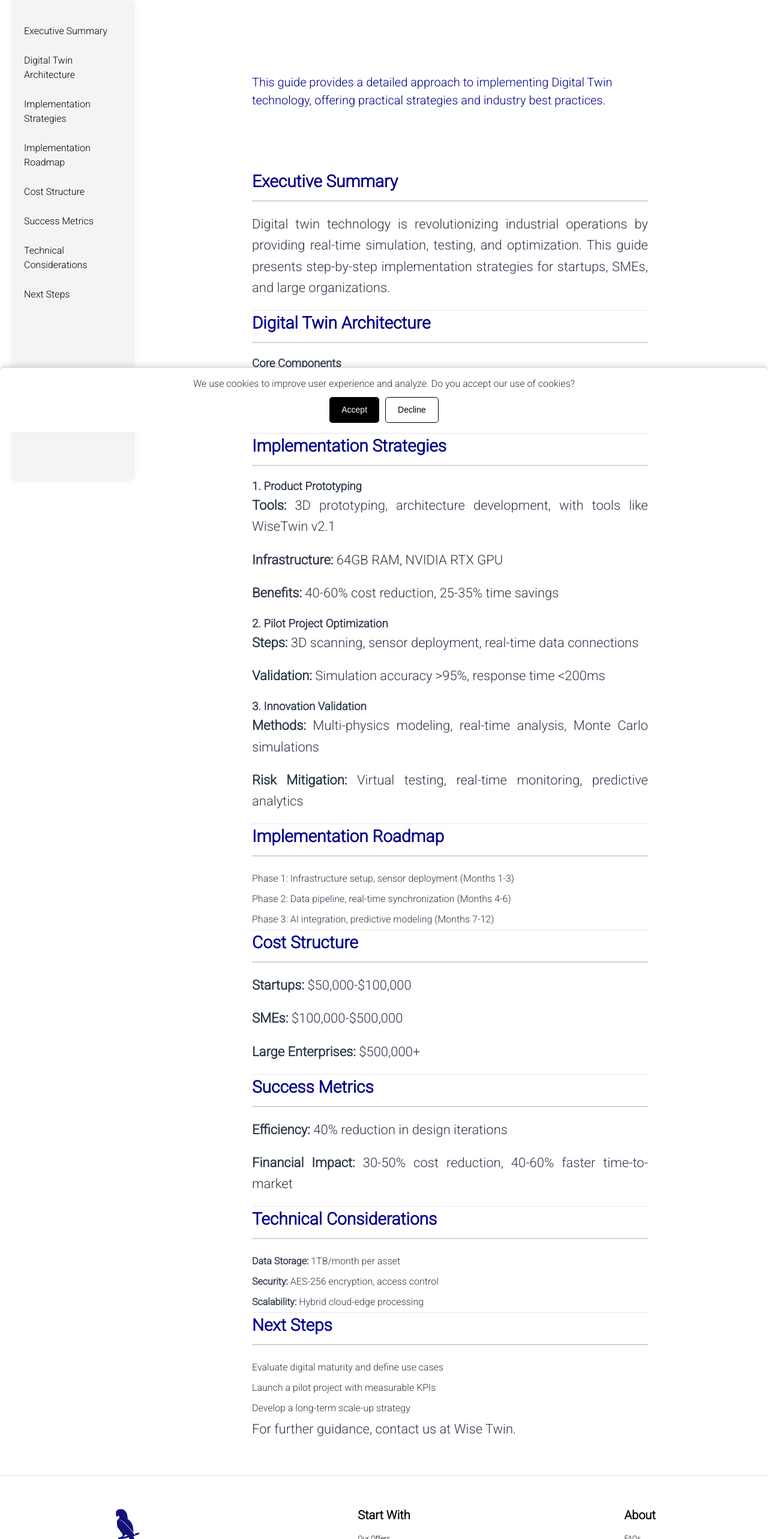
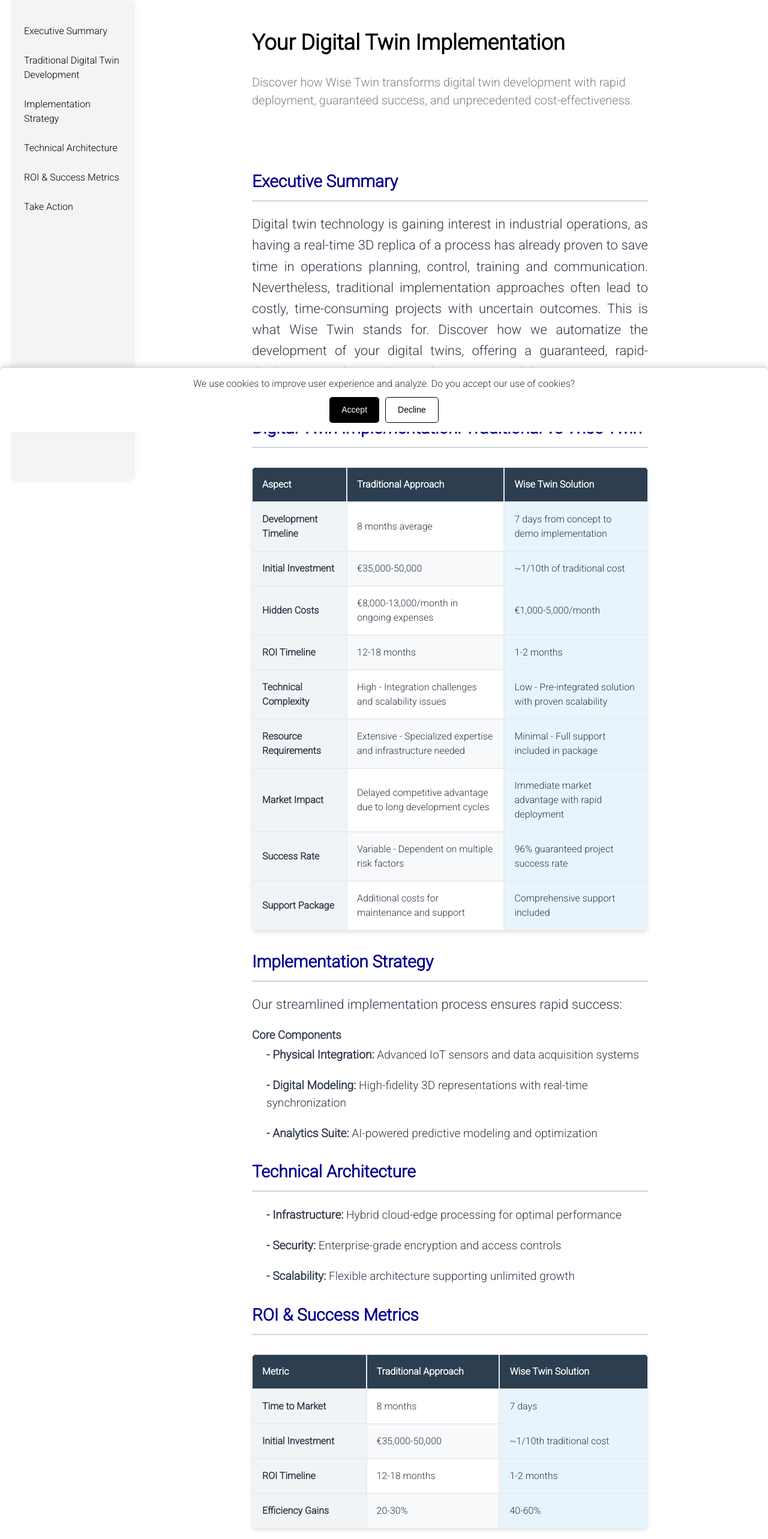
Before and after one commit to ManoelDaPonte/wisetwin-web-front, a Next.js app: page /ressources/blog/how-to-implement-a-digital-twin in a window 1280 px wide. Shown: the part 80-2646 px from the top of the page at 60% size. Built offline with nearby package versions, Linux system fonts and the light colour scheme.

Commit message:
article update

```diff
--- a/app/ressources/blog/how-to-implement-a-digital-twin/page.jsx
+++ b/app/ressources/blog/how-to-implement-a-digital-twin/page.jsx
@@ -1,13 +1,11 @@
 import styles from "@/styles/common/articles.module.css";
 
 export const metadata = {
-	title: "Wise Twin | Digital Twin Implementation Guide",
-	description:
-		"A practical guide to implementing Digital Twin technology in Industry 4.0",
-	keywords:
-		"digital twin, industry 4.0, simulation, predictive maintenance, IoT",
+	title: "Wise Twin | Comprehensive Digital Twin Implementation & Cost Guide",
+	description: "A complete guide to digital twin implementation, highlighting Wise Twin's revolutionary approach to cost-effective and rapid deployment",
+	keywords: "digital twin, cost analysis, implementation, industry 4.0, simulation, IoT, Wise Twin, rapid deployment",
 	url: "https://www.wisetwin.eu/ressources/blog/how-to-implement-a-digital-twin",
-	image: "https://www.wisetwin.eu/public/image/png/TS_logo-d6e6f57d.png",
+	image: "https://www.wisetwin.eu/public/image/png/TS_logo-d6e6f57d.png"
 };
 
 export default function Page() {
@@ -16,190 +14,139 @@
 			<div className={styles.sidebar}>
 				<nav>
 					<ul>
-						<li>
-							<a href="#introduction">Executive Summary</a>
-						</li>
-						<li>
-							<a href="#architecture">
-								Digital Twin Architecture
-							</a>
-						</li>
-						<li>
-							<a href="#use-cases">Implementation Strategies</a>
-						</li>
-						<li>
-							<a href="#roadmap">Implementation Roadmap</a>
-						</li>
-						<li>
-							<a href="#cost-structure">Cost Structure</a>
-						</li>
-						<li>
-							<a href="#metrics">Success Metrics</a>
-						</li>
-						<li>
-							<a href="#scale-up">Technical Considerations</a>
-						</li>
-						<li>
-							<a href="#conclusion">Next Steps</a>
-						</li>
+						<li><a href="#introduction">Executive Summary</a></li>
+						<li><a href="#comparision">Traditional Digital Twin Development</a></li>
+						<li><a href="#implementation">Implementation Strategy</a></li>
+						<li><a href="#architecture">Technical Architecture</a></li>
+						<li><a href="#roi">ROI & Success Metrics</a></li>
+						<li><a href="#next-steps">Take Action</a></li>
 					</ul>
 				</nav>
 			</div>
 			<div className={styles.mainContent}>
 				<header className={styles.header}>
-					<h1 className={styles.title}>
-						Digital Twin Implementation Guide
-					</h1>
-					<p className={styles.subtitle}>
-						This guide provides a detailed approach to implementing
-						Digital Twin technology, offering practical strategies
-						and industry best practices.
-					</p>
+					<h1 className={styles.title}>Your Digital Twin Implementation</h1>
+					<p className={styles.subtitle}>Discover how Wise Twin transforms digital twin development with rapid deployment, guaranteed success, and unprecedented cost-effectiveness.</p>
 				</header>
 				<article className={styles.article}>
-					<h2 id="introduction" className={styles.sectionTitle}>
-						Executive Summary
-					</h2>
-					<p className={styles.paragraph}>
-						Digital twin technology is revolutionizing industrial
-						operations by providing real-time simulation, testing,
-						and optimization. This guide presents step-by-step
-						implementation strategies for startups, SMEs, and large
-						organizations.
-					</p>
-					<hr />
-					<h2 id="architecture" className={styles.sectionTitle}>
-						Digital Twin Architecture
-					</h2>
+					<h2 id="introduction" className={styles.sectionTitle}>Executive Summary</h2>
+					<p className={styles.paragraph}>Digital twin technology is gaining interest in industrial operations, as having a real-time 3D replica of a process has already proven to save time in operations planning, control, training and communication. Nevertheless, traditional implementation approaches often lead to costly, time-consuming projects with uncertain outcomes. This is what Wise Twin stands for. Discover how we automatize the development of your digital twins, offering a guaranteed, rapid-deployment solution that reduces costs while ensuring project success.</p>
+
+					<h2 id="comparison" className={styles.sectionTitle}>Digital Twin Implementation: Traditional vs Wise Twin</h2>
+					<table border="1" cellPadding="8" className={styles.comparisonTable}>
+						<thead>
+							<tr>
+								<th>Aspect</th>
+								<th>Traditional Approach</th>
+								<th>Wise Twin Solution</th>
+							</tr>
+						</thead>
+						<tbody>
+							<tr>
+								<td><strong>Development Timeline</strong></td>
+								<td>8 months average</td>
+								<td>7 days from concept to demo implementation</td>
+							</tr>
+							<tr>
+								<td><strong>Initial Investment</strong></td>
+								<td>€35,000-50,000</td>
+								<td>~1/10th of traditional cost</td>
+							</tr>
+							<tr>
+								<td><strong>Hidden Costs</strong></td>
+								<td>€8,000-13,000/month in ongoing expenses</td>
+								<td>€1,000-5,000/month</td>
+							</tr>
+							<tr>
+								<td><strong>ROI Timeline</strong></td>
+								<td>12-18 months</td>
+								<td>1-2 months</td>
+							</tr>
+							<tr>
+								<td><strong>Technical Complexity</strong></td>
+								<td>High - Integration challenges and scalability issues</td>
+								<td>Low - Pre-integrated solution with proven scalability</td>
+							</tr>
+							<tr>
+								<td><strong>Resource Requirements</strong></td>
+								<td>Extensive - Specialized expertise and infrastructure needed</td>
+								<td>Minimal - Full support included in package</td>
+							</tr>
+							<tr>
+								<td><strong>Market Impact</strong></td>
+								<td>Delayed competitive advantage due to long development cycles</td>
+								<td>Immediate market advantage with rapid deployment</td>
+							</tr>
+							<tr>
+								<td><strong>Success Rate</strong></td>
+								<td>Variable - Dependent on multiple risk factors</td>
+								<td>96% guaranteed project success rate</td>
+							</tr>
+							<tr>
+								<td><strong>Support Package</strong></td>
+								<td>Additional costs for maintenance and support</td>
+								<td>Comprehensive support included</td>
+							</tr>
+						</tbody>
+					</table>
+
+					<h2 id="implementation" className={styles.sectionTitle}>Implementation Strategy</h2>
+					<p className={styles.paragraph}>Our streamlined implementation process ensures rapid success:</p>
 					<h3 className={styles.sectionSubTitle}>Core Components</h3>
 					<ul>
-						<li>
-							<strong>Physical Asset:</strong> IoT sensors,
-							actuators, data acquisition systems
-						</li>
-						<li>
-							<strong>Data Integration:</strong> OPC UA, MQTT,
-							REST APIs, data preprocessing
-						</li>
-						<li>
-							<strong>Digital Model:</strong> 3D CAD, physics
-							simulations, machine learning models
-						</li>
+						<li><strong>- Physical Integration:</strong> Advanced IoT sensors and data acquisition systems</li>
+						<li><strong>- Digital Modeling:</strong> High-fidelity 3D representations with real-time synchronization</li>
+						<li><strong>- Analytics Suite:</strong> AI-powered predictive modeling and optimization</li>
 					</ul>
-					<hr />
-					<h2 id="use-cases" className={styles.sectionTitle}>
-						Implementation Strategies
-					</h2>
-					<h3 className={styles.sectionSubTitle}>
-						1. Product Prototyping
-					</h3>
-					<p className={styles.paragraph}>
-						<strong>Tools:</strong> 3D prototyping, architecture
-						development, with tools like WiseTwin v2.1
-					</p>
-					<p className={styles.paragraph}>
-						<strong>Infrastructure:</strong> 64GB RAM, NVIDIA RTX
-						GPU
-					</p>
-					<p className={styles.paragraph}>
-						<strong>Benefits:</strong> 40-60% cost reduction, 25-35%
-						time savings
-					</p>
-					<h3 className={styles.sectionSubTitle}>
-						2. Pilot Project Optimization
-					</h3>
-					<p className={styles.paragraph}>
-						<strong>Steps:</strong> 3D scanning, sensor deployment,
-						real-time data connections
-					</p>
-					<p className={styles.paragraph}>
-						<strong>Validation:</strong> Simulation accuracy
-						&gt;95%, response time &lt;200ms
-					</p>
-					<h3 className={styles.sectionSubTitle}>
-						3. Innovation Validation
-					</h3>
-					<p className={styles.paragraph}>
-						<strong>Methods:</strong> Multi-physics modeling,
-						real-time analysis, Monte Carlo simulations
-					</p>
-					<p className={styles.paragraph}>
-						<strong>Risk Mitigation:</strong> Virtual testing,
-						real-time monitoring, predictive analytics
-					</p>
-					<hr />
-					<h2 id="roadmap" className={styles.sectionTitle}>
-						Implementation Roadmap
-					</h2>
-					<ol>
-						<li>
-							Phase 1: Infrastructure setup, sensor deployment
-							(Months 1-3)
-						</li>
-						<li>
-							Phase 2: Data pipeline, real-time synchronization
-							(Months 4-6)
-						</li>
-						<li>
-							Phase 3: AI integration, predictive modeling (Months
-							7-12)
-						</li>
-					</ol>
-					<hr />
-					<h2 id="cost-structure" className={styles.sectionTitle}>
-						Cost Structure
-					</h2>
-					<p className={styles.paragraph}>
-						<strong>Startups:</strong> $50,000-$100,000
-					</p>
-					<p className={styles.paragraph}>
-						<strong>SMEs:</strong> $100,000-$500,000
-					</p>
-					<p className={styles.paragraph}>
-						<strong>Large Enterprises:</strong> $500,000+
-					</p>
-					<hr />
-					<h2 id="metrics" className={styles.sectionTitle}>
-						Success Metrics
-					</h2>
-					<p className={styles.paragraph}>
-						<strong>Efficiency:</strong> 40% reduction in design
-						iterations
-					</p>
-					<p className={styles.paragraph}>
-						<strong>Financial Impact:</strong> 30-50% cost
-						reduction, 40-60% faster time-to-market
-					</p>
-					<hr />
-					<h2 id="scale-up" className={styles.sectionTitle}>
-						Technical Considerations
-					</h2>
+
+					<h2 id="architecture" className={styles.sectionTitle}>Technical Architecture</h2>
 					<ul>
-						<li>
-							<strong>Data Storage:</strong> 1TB/month per asset
-						</li>
-						<li>
-							<strong>Security:</strong> AES-256 encryption,
-							access control
-						</li>
-						<li>
-							<strong>Scalability:</strong> Hybrid cloud-edge
-							processing
-						</li>
+						<li><strong>- Infrastructure:</strong> Hybrid cloud-edge processing for optimal performance</li>
+						<li><strong>- Security:</strong> Enterprise-grade encryption and access controls</li>
+						<li><strong>- Scalability:</strong> Flexible architecture supporting unlimited growth</li>
 					</ul>
-					<hr />
-					<h2 id="conclusion" className={styles.sectionTitle}>
-						Next Steps
-					</h2>
-					<ol>
-						<li>Evaluate digital maturity and define use cases</li>
-						<li>Launch a pilot project with measurable KPIs</li>
-						<li>Develop a long-term scale-up strategy</li>
-					</ol>
-					<p className={styles.paragraph}>
-						For further guidance, contact us at{" "}
-						<a href="/contact">Wise Twin</a>.
-					</p>
+
+					<h2 id="roi" className={styles.sectionTitle}>ROI & Success Metrics</h2>
+					<table border="1" cellPadding="8" className={styles.comparisonTable}>
+						<thead>
+							<tr>
+								<th>Metric</th>
+								<th>Traditional Approach</th>
+								<th>Wise Twin Solution</th>
+							</tr>
+						</thead>
+						<tbody>
+							<tr>
+								<td>Time to Market</td>
+								<td>8 months</td>
+								<td>7 days</td>
+							</tr>
+							<tr>
+								<td>Initial Investment</td>
+								<td>€35,000-50,000</td>
+								<td>~1/10th traditional cost</td>
+							</tr>
+							<tr>
+								<td>ROI Timeline</td>
+								<td>12-18 months</td>
+								<td>1-2 months</td>
+							</tr>
+							<tr>
+								<td>Efficiency Gains</td>
+								<td>20-30%</td>
+								<td>40-60%</td>
+							</tr>
+						</tbody>
+					</table>
+
+					<h2 id="next-steps" className={styles.sectionTitle}>Take Action Now</h2>
+					<p className={styles.paragraph}>Transform your digital twin ambitions into reality with Wise Twin's guaranteed success approach. Our solution offers:</p>
+					<ul>
+						<li><strong>- Immediate Implementation:</strong> Start seeing results in months, not years</li>
+						<li><strong>- Cost Certainty:</strong> Transparent pricing with no hidden costs</li>
+						<li><strong>- Expert Support:</strong> Full technical support and guidance throughout your journey</li>
+					</ul>
+					<p className={styles.paragraph}>Contact Wise Twin today to begin your digital transformation journey with confidence.</p>
 				</article>
 			</div>
 		</div>
--- a/components/Header.jsx
+++ b/components/Header.jsx
@@ -117,13 +117,8 @@
 				},
 				{
 					id: 2,
-					href: "/ressources/blog/how-much-for-your-digital-twin",
-					label: "Digital Twin Cost Breakdown",
-				},
-				{
-					id: 3,
 					href: "/ressources/blog/how-to-implement-a-digital-twin",
-					label: "Digital Twin Implementation Guide",
+					label: "Digital Twin Implementation & Cost Guide",
 				},
 				{
 					id: 4,
--- a/styles/common/articles.module.css
+++ b/styles/common/articles.module.css
@@ -54,15 +54,19 @@
   width: 100%;             /* Prend toute la largeur disponible, jusqu'à max-width */
 }
 
+.header {
+  font-size: 5rem;
+}
+
 .title {
   font-size: 36px;
   font-weight: bold;
-  color: #ffffff;
+  color: #000000;
 }
 
 .subtitle {
   font-size: 20px;
-  color: #02008a;
+  color: grey;
   margin-top: 10px;
   margin-bottom: 100px;
 }
@@ -114,6 +118,60 @@
 .list li strong,
 .orderedList li strong {
   color: #02008a;
+}
+
+/* Style pour les listes dans l'article */
+.article ul,
+.article ol {
+  padding-left: 1.5rem;
+  margin-bottom: 1.5rem;
+}
+
+.article li {
+  font-size: 1.2rem;
+  margin-bottom: 0.75rem;
+}
+
+/* Tableau de comparaison */
+.comparisonTable {
+  width: 100%;
+  border-collapse: separate;
+  border-spacing: 0;
+  border-radius: 8px;
+  overflow: hidden;
+  margin: 2rem 0;
+  box-shadow: 0 4px 6px rgba(0, 0, 0, 0.1);
+}
+
+.comparisonTable th,
+.comparisonTable td {
+  padding: 1rem;
+  text-align: left;
+  border: 1px solid #e9ecef;
+}
+
+.comparisonTable th {
+  background-color: #2c3e50;
+  color: white;
+  font-weight: 600;
+}
+
+.comparisonTable tr:nth-child(even) {
+  background-color: #f8f9fa;
+}
+
+.comparisonTable tr:nth-child(odd) {
+  background-color: white;
+}
+
+.comparisonTable td:first-child {
+  font-weight: 600;
+  background-color: #f1f4f7;
+}
+
+/* Colonne Wise Twin */
+.comparisonTable td:last-child {
+  background-color: #e8f4fc;
 }
 
 /* Ligne de séparation */
```
Also changed, not shown: app/ressources/blog/how-much-for-your-digital-twin/page.jsx (deleted, +0 -204 lines).
